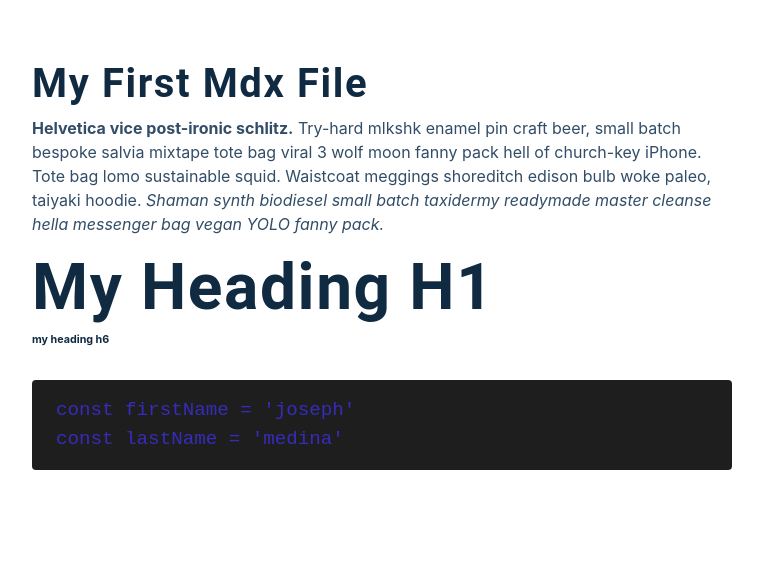
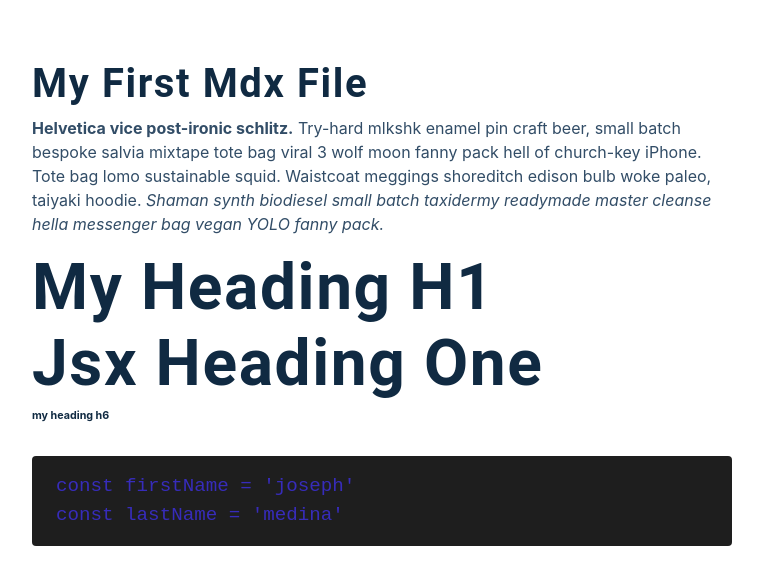
Before and after one commit to jos3ph-m/MDX, a Gatsby site: page /post in a window 1280 px wide. Shown: the whole page, without its empty margins (258-1021 px from the left). Built offline with nearby package versions, Linux system fonts and the light colour scheme; Gatsby itself is replaced by a stand-in of ours; code samples lack their colours.

Commit message:
some basic markdown

```diff
--- a/src/pages/post.mdx
+++ b/src/pages/post.mdx
@@ -6,7 +6,7 @@
 
 # My heading h1
 
-<h1 className="special"></h1>
+<h1 className="special">jsx heading one</h1>
 
 ###### my heading h6
 
```
